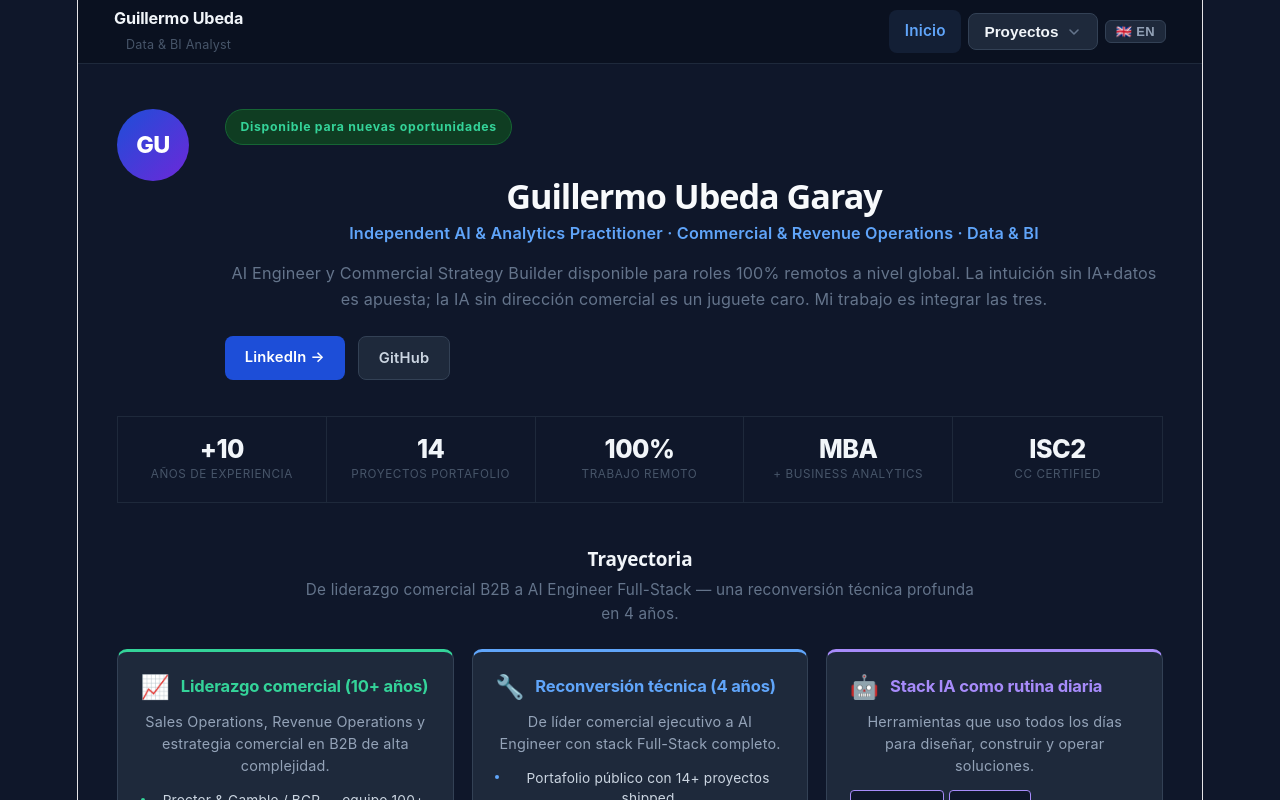
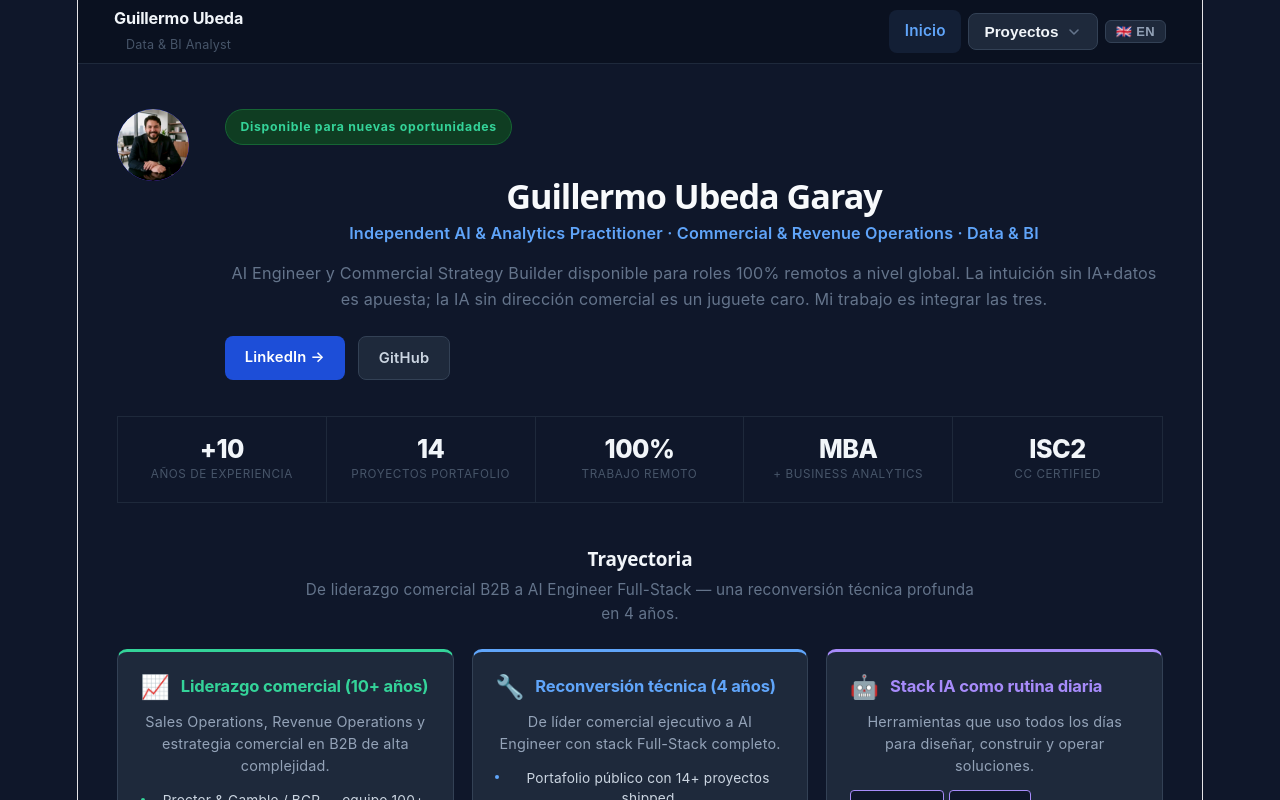
Before and after one commit to Guillermo1987/project-portfolio, a React (Vite) app: page / in a window 1280 px wide. Shown: the top 800 px of the page. Built offline with nearby package versions, Linux system fonts and the light colour scheme.

Commit message:
feat(home): reemplaza iniciales GU por foto en el avatar del hero

```diff
--- a/src/App.css
+++ b/src/App.css
@@ -596,6 +596,14 @@ footer a:hover,
   font-weight: 800;
   color: #fff;
   letter-spacing: -0.02em;
+  overflow: hidden;
+}
+
+.home-avatar img {
+  width: 100%;
+  height: 100%;
+  object-fit: cover;
+  border-radius: 50%;
 }
 
 .home-hero-body { flex: 1; min-width: 0; }
--- a/src/pages/HomePage.jsx
+++ b/src/pages/HomePage.jsx
@@ -321,7 +321,7 @@ export default function HomePage() {
 
       {/* ── Hero ─────────────────────────────────────────────────────────── */}
       <section className="home-hero">
-        <div className="home-avatar">GU</div>
+        <div className="home-avatar"><img src="/guillermo.jpg" alt="Guillermo Ubeda Garay" width="72" height="72" /></div>
         <div className="home-hero-body">
           <div className="home-hero-top">
             <span className="home-hero-badge">{t.badge}</span>
```
Also changed, not shown: public/guillermo.jpg (added).
